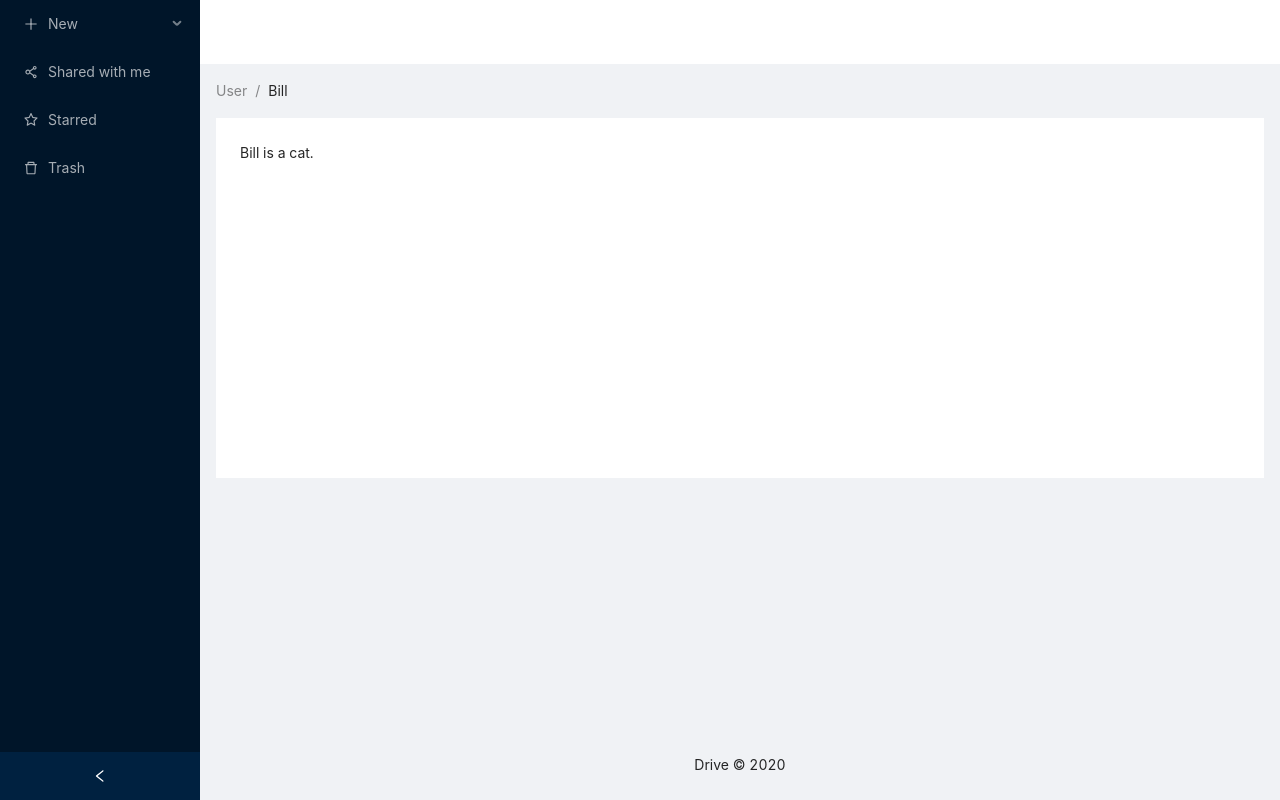
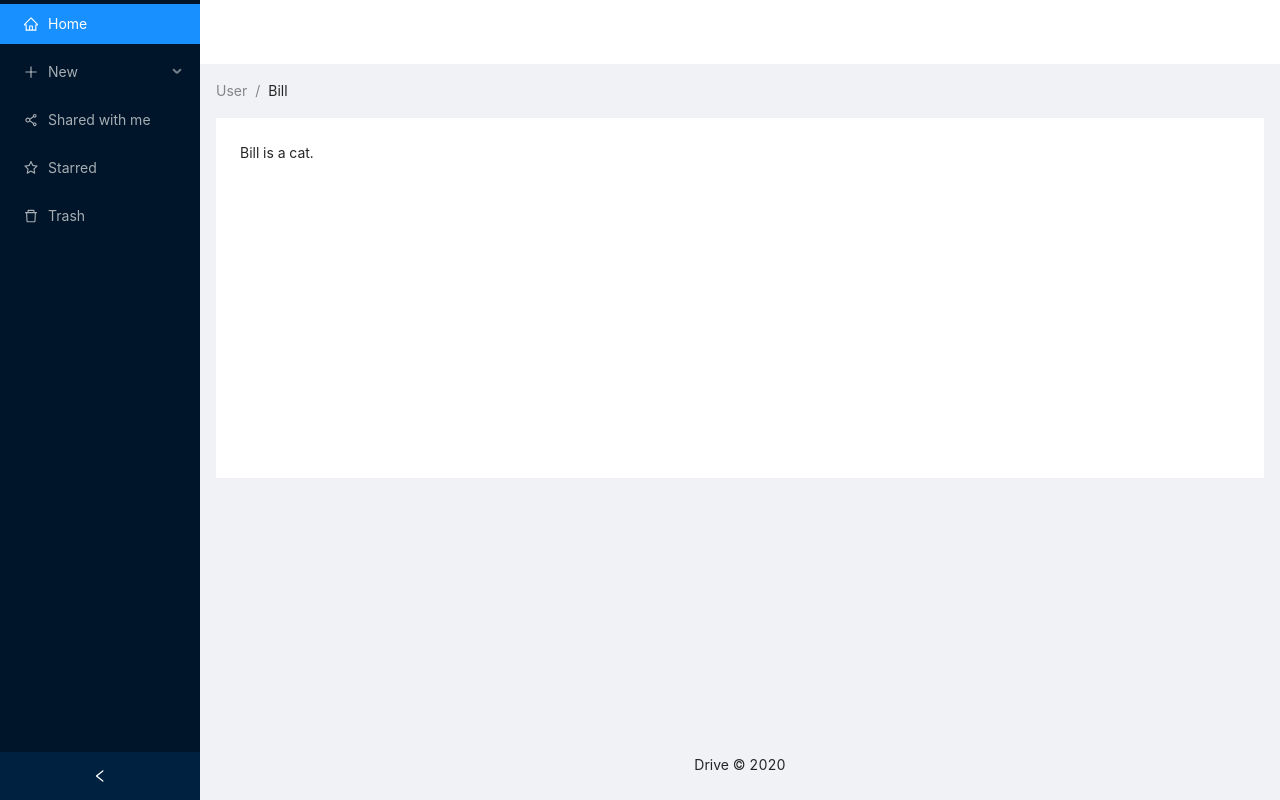
Before and after one commit to srv-code/Google-Drive-Clone, a React (Create React App) app: page / in a window 1280 px wide. Built offline with nearby package versions, Linux system fonts and the light colour scheme.

Commit message:
Added home icon in sidebar

```diff
--- a/src/containers/app/App.tsx
+++ b/src/containers/app/App.tsx
@@ -1,20 +1,16 @@
 import React, { useState } from 'react';
 import './App.css';
 import 'antd/dist/antd.css';
+import { ReactComponent as SiteIcon } from '../../assets/images/site-icon.svg';
 import { Layout, Menu, Breadcrumb } from 'antd';
 import {
-  DesktopOutlined,
+  HomeOutlined,
   PlusOutlined,
   FolderAddOutlined,
   UploadOutlined,
   ShareAltOutlined,
   StarOutlined,
   DeleteOutlined,
-  FileAddOutlined,
-  PieChartOutlined,
-  FileOutlined,
-  TeamOutlined,
-  UserOutlined,
 } from '@ant-design/icons';
 import { Path } from '../../interfaces/commons';
 import { siteName } from '../../constants/names';
@@ -34,7 +30,10 @@ const App = () => {
     <Layout style={{ minHeight: '100vh' }}>
       <Sider collapsible collapsed={collapsed} onCollapse={onCollapse}>
         <div className='logo' />
-        <Menu theme='dark' defaultSelectedKeys={['1']} mode='inline'>
+        <Menu theme='dark' defaultSelectedKeys={['home']} mode='inline'>
+          <Menu.Item key='home' icon={<HomeOutlined />}>
+            Home
+          </Menu.Item>
           <SubMenu key='new' icon={<PlusOutlined />} title='New'>
             <Menu.Item key='create-folder'>
               <FolderAddOutlined />
```
